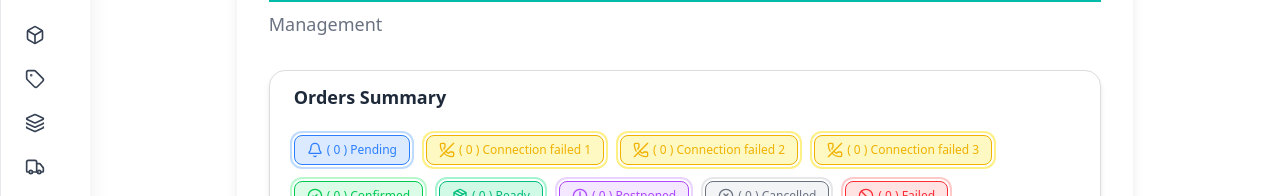
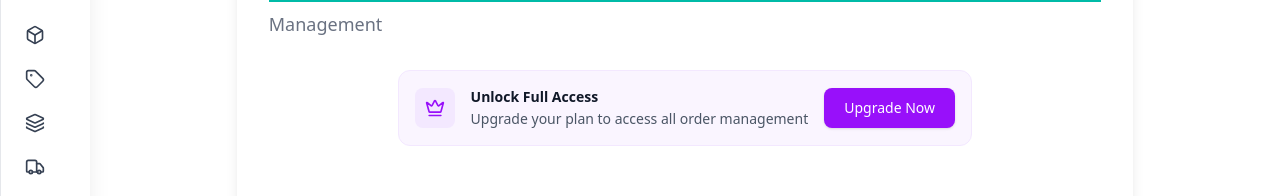
Before and after one commit to raoufffffff/custem_dashboard, a React (Vite) app: page /Orders in a window 1280 px wide. Shown: the part 149-345 px from the top of the page. Built offline with nearby package versions, Linux system fonts and the light colour scheme; no server answers; sample sign-in values are in the browser's storage.

Commit message:
Add files via upload

```diff
--- a/src/locales/ar/dashboard.json
+++ b/src/locales/ar/dashboard.json
@@ -47,5 +47,9 @@
     "visits": "زيارات على الموقع",
     "Page": "الصفحة",
     "No Product Visits": "لا توجد زيارات للمنتجات",
-    "Products Visited": "المنتجات التي تمت زيارتها"
+    "Products Visited": "المنتجات التي تمت زيارتها",
+    "LoadMoreOrders": "تحميل المزيد من الطلبات",
+    "UpgradeNow": "قم بالترقية الآن",
+    "UpgradeYourPlanToAccessOrderManagement": "قم بترقية خطتك للوصول إلى إدارة كل الطلبات",
+    "UnlockFullAccess": "افتح الوصول الكامل"
 }
--- a/src/locales/en/dashboard.json
+++ b/src/locales/en/dashboard.json
@@ -48,5 +48,9 @@
     "visits": "website visits",
     "Page": "Page",
     "No Product Visits": "No Product Visits",
-    "Products Visited": "Products Visited"
+    "Products Visited": "Products Visited",
+    "LoadMoreOrders": "Load More Orders",
+    "UpgradeNow": "Upgrade Now",
+    "UpgradeYourPlanToAccessOrderManagement": "Upgrade your plan to access all order management",
+    "UnlockFullAccess": "Unlock Full Access"
 }
--- a/src/locales/fr/dashboard.json
+++ b/src/locales/fr/dashboard.json
@@ -48,5 +48,9 @@
     "visits": "Visites du site",
     "Page": "Page",
     "No Product Visits": "Aucune visite de produit",
-    "Products Visited": "Produits visités"
+    "Products Visited": "Produits visités",
+    "LoadMoreOrders": "Charger plus de commandes",
+    "UpgradeNow": "Mettre à niveau maintenant",
+    "UpgradeYourPlanToAccessOrderManagement": "Mettez à niveau votre plan pour accéder à toute la gestion des commandes",
+    "UnlockFullAccess": "Débloquer l'accès complet"
 }
--- a/src/pages/Order.jsx
+++ b/src/pages/Order.jsx
@@ -5,12 +5,13 @@ import { useState } from "react";
 import PageContainer from '../CustomUi/PageContainer';
 import FilterPanel from "../compunent/OrderPageCompunents/FilterPanel";
 import OrdersTable from "../compunent/OrderPageCompunents/OrdersTable";
-import { useSearchParams } from "react-router-dom";
+import { useOutletContext, useSearchParams } from "react-router-dom";
 import UseLivOrder from "../hooks/UseLivOrder";
 import OrdersSummary from "../compunent/orders/OrdersSummary";
 import { FaFilter } from "react-icons/fa";
 import Model from '../CustomUi/Model';
 import { useTranslation } from 'react-i18next';
+import { Crown } from 'lucide-react';
 
 const OrderPage = () => {
     // State for UI controls
@@ -19,7 +20,8 @@ const OrderPage = () => {
     // Data hooks
     const { sendtoLiv } = UseLivOrder()
     const { t } = useTranslation("dashboard");
-
+    const user = useOutletContext()
+    const { isPaid } = user
     const { orders, loading, edite, fetchOrders, deleteOrder } = useOrders();
     const {
         filteredOrders,
@@ -27,7 +29,7 @@ const OrderPage = () => {
         setFilters,
         clearFilters,
     } = useOrderFilters(orders);
-    const { visibleItems } = usePagination(filteredOrders);
+    const { visibleItems, hasMore, loadMore } = usePagination(filteredOrders);
     // Derived values
     const hide = () => setShowFillters(false)
     const getUniqueItems = () => {
@@ -74,6 +76,33 @@ const OrderPage = () => {
             titel={t("Orders")}
             className={"gap-2 relative"}
         >
+
+            {!isPaid && (
+                <div className="mb-6 rounded-xl border border-purple-100 bg-purple-50 p-4">
+                    <div className="flex flex-col sm:flex-row items-center justify-between gap-4">
+                        <div className="flex items-center gap-4">
+                            <div className="flex h-10 w-10 items-center justify-center rounded-lg bg-purple-100 text-purple-600">
+                                <Crown size={20} />
+                            </div>
+                            <div>
+                                <h3 className="text-sm font-bold text-gray-900">
+                                    {t("UnlockFullAccess")}
+                                </h3>
+                                <p className="text-sm text-gray-600 mt-0.5">
+                                    {t("UpgradeYourPlanToAccessOrderManagement")}
+                                </p>
+                            </div>
+                        </div>
+
+                        <a
+                            href="#"
+                            className="whitespace-nowrap rounded-lg bg-purple-600 px-5 py-2.5 text-sm font-medium text-white shadow-sm hover:bg-purple-700 transition-all active:scale-95"
+                        >
+                            {t("UpgradeNow")}
+                        </a>
+                    </div>
+                </div>
+            )}
             {showFillters && <Model
                 onclose={hide}
             >
@@ -109,8 +138,11 @@ const OrderPage = () => {
                 setFilters={setFilters}
                 orders={visibleItems}
                 loading={loading}
+                isPaid={isPaid}
                 sendtoLiv={sendtoLiv}
                 fetchOrders={fetchOrders}
+                hasMore={hasMore}
+                loadMore={loadMore}
                 emptyMessage="No orders found matching your criteria"
             />
         </PageContainer>
```
